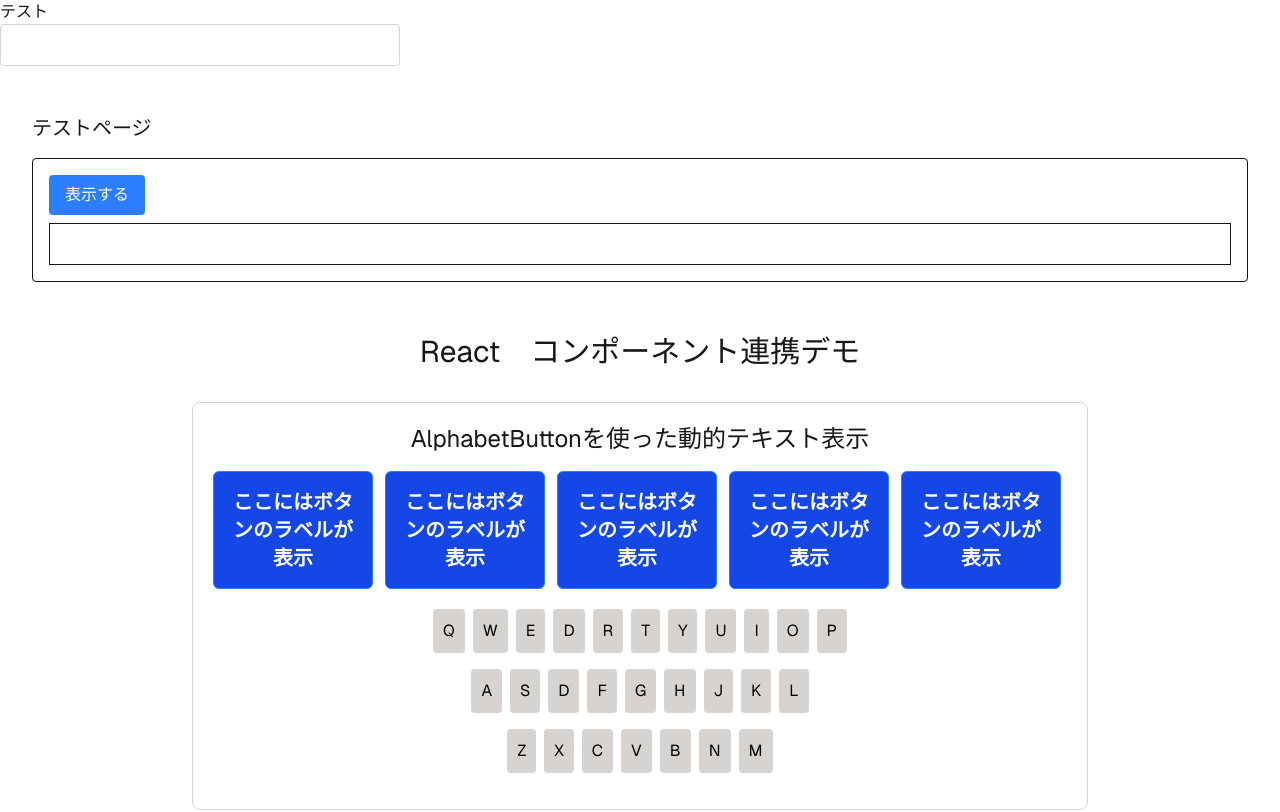
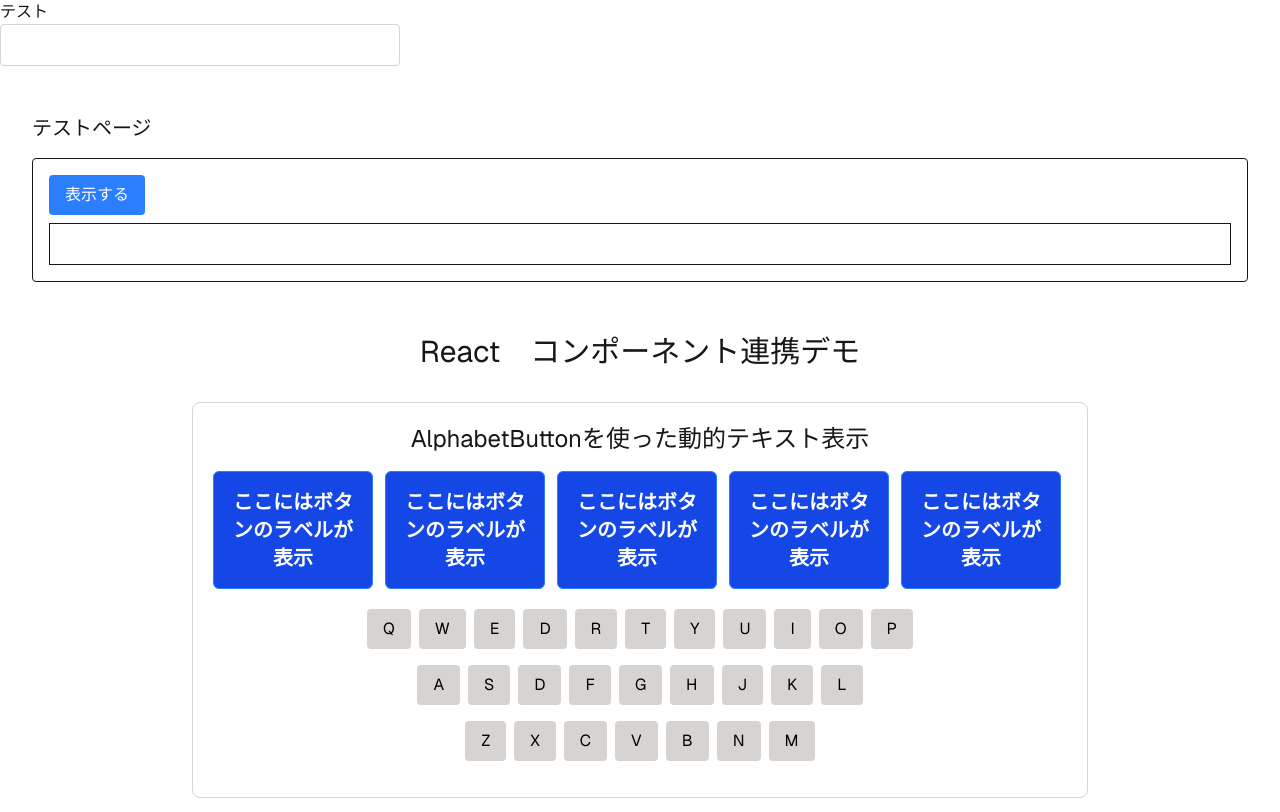
Before and after one commit to taminororo/wordle, a Next.js app: page / in a window 1280 px wide. Shown: the top 812 px of the page. Built offline with nearby package versions, Linux system fonts and the light colour scheme.

Commit message:
[fix]AlphabetButtons.tsxをのボタンタグのpaddingをいじって、クリック可能な領域を広げる

```diff
--- a/components/AlphabetButtons.tsx
+++ b/components/AlphabetButtons.tsx
@@ -19,8 +19,11 @@ export default function AlphabetButton({ label, onButtonClick }: AlphabetButtonP
     onButtonClick(label);
   }
   return (
-    <div className="p-2.5 bg-stone-300 rounded-sm inline-flex flex-col justify-center items-center">
-        <button className="text-black text-base font-normal font-sans"
+    <div className=" bg-stone-300 rounded-sm inline-flex flex-col justify-center items-center">
+        <button className="text-black text-base font-normal font-sans
+        px-4 py-2 /* パディングを追加してクリック可能な領域を広げる */
+        hover:bg-stone-400 active:bg-stone-500 transition-colors duration-200
+        "
           onClick={handleClick}
         >
             {label}
```
